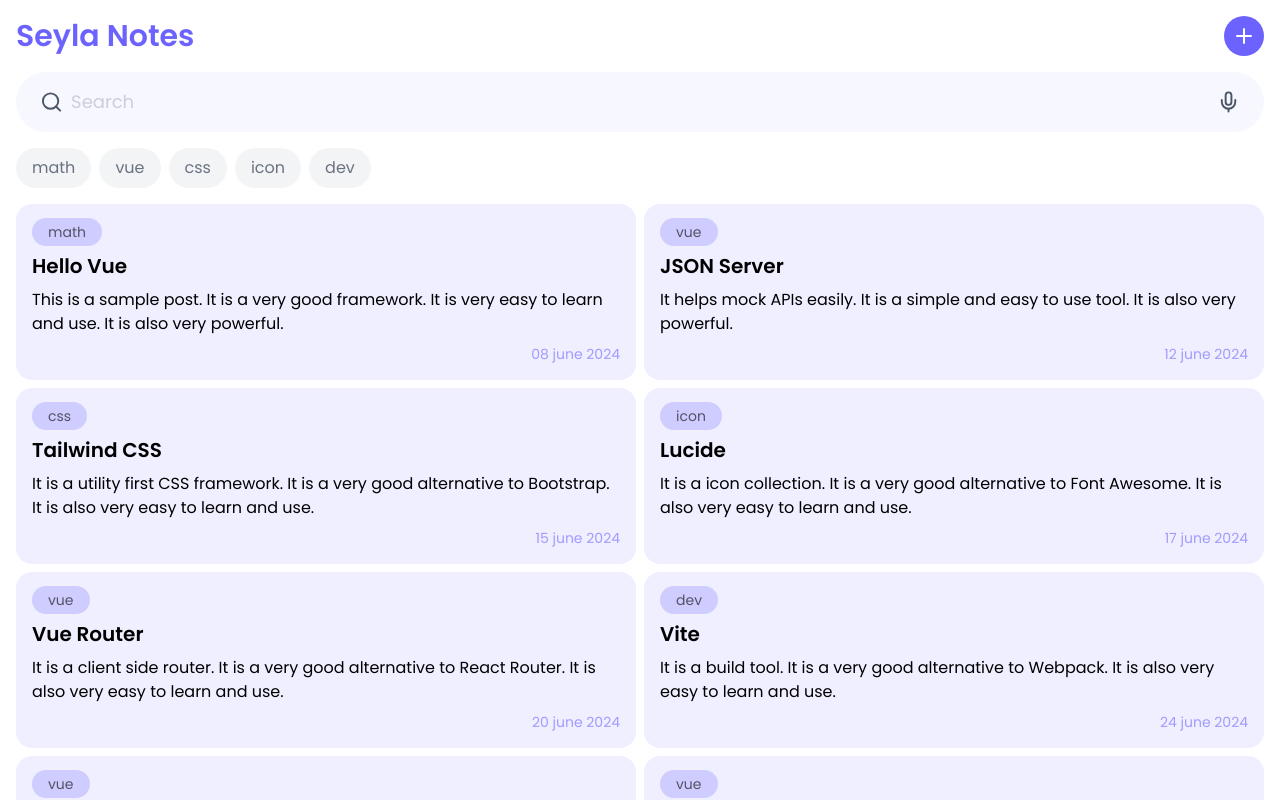
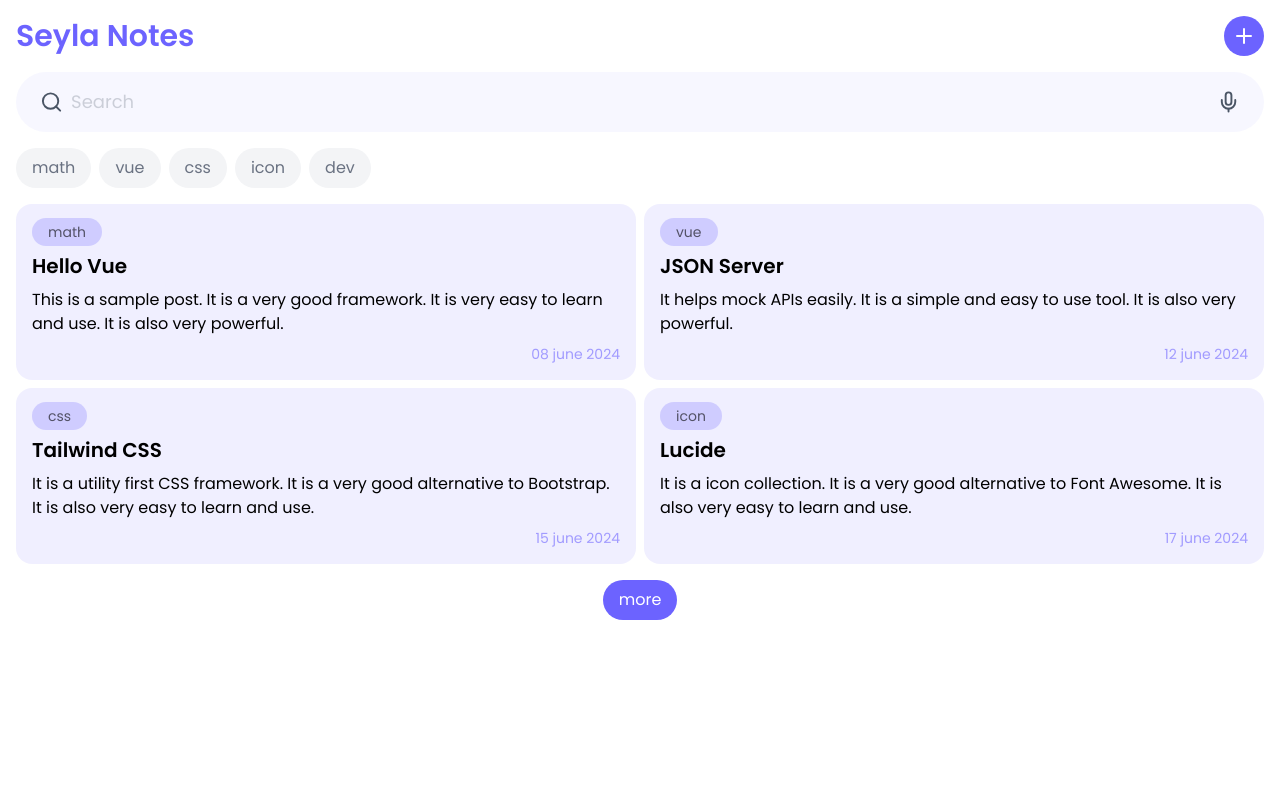
Before and after one commit to Seyla123/vue-crud-app, a Vue app: page / in a window 1280 px wide. Shown: the top 800 px of the page. Built offline with nearby package versions, Linux system fonts and the light colour scheme; data requests are answered from the project's data file.

Commit message:
feat: add more notes buttton

```diff
--- a/src/components/TagCategory.vue
+++ b/src/components/TagCategory.vue
@@ -21,7 +21,8 @@
 });
 </script>
 <template>
-  <section class="flex gap-2">
+  <p v-if="isLoading">Loading...</p>
+  <section v-else class="flex gap-2">
     <Tag
       v-for="tag in tags"
       :key="tag"
--- a/src/pages/HomeView.vue
+++ b/src/pages/HomeView.vue
@@ -2,11 +2,16 @@
 import Search from "@/components/Search.vue";
 import TagCategory from "@/components/TagCategory.vue";
 import NoteCard from "@/components/NoteCard.vue";
-import { ref, onMounted } from "vue";
+import { ref, onMounted, computed } from "vue";
 import axios from "axios";
 
 const isLoading = ref(true);
 const data = ref([]);
+const dataLimit = ref(4);
+
+const limitedData = computed(() => {
+  return data.value.slice(0, dataLimit.value);
+});
 onMounted(async () => {
   try {
     const response = await axios.get("http://localhost:8000/notes");
@@ -23,9 +28,25 @@
   <Search />
   <!-- Recently Notes -->
   <TagCategory />
-  <p v-if="isLoading">Loading...</p>
+  <div v-if="isLoading" class="flex justify-center items-center h-full">
+    Loading...
+  </div>
   <!-- Notes -->
+  <div
+    v-else-if="data.length == 0"
+    class="flex justify-center items-center h-full"
+  >
+    No Notes
+  </div>
   <section v-else-if="data.length > 0" class="grid sm:grid-cols-2 gap-2">
-    <NoteCard v-for="note in data" :key="note.id" :note="note" />
+    <NoteCard v-for="note in limitedData" :key="note.id" :note="note" />
   </section>
+  <div v-if="data.length > dataLimit" class="flex justify-center w-full">
+    <button
+    @click="dataLimit += 4"
+      class="bg-[#6c63ff] cursor-pointer text-white px-4 py-2 rounded-full hover:bg-[#6c63ff]/90 transition duration-300 ease-in-out"
+    >
+      more
+    </button>
+  </div>
 </template>
```
